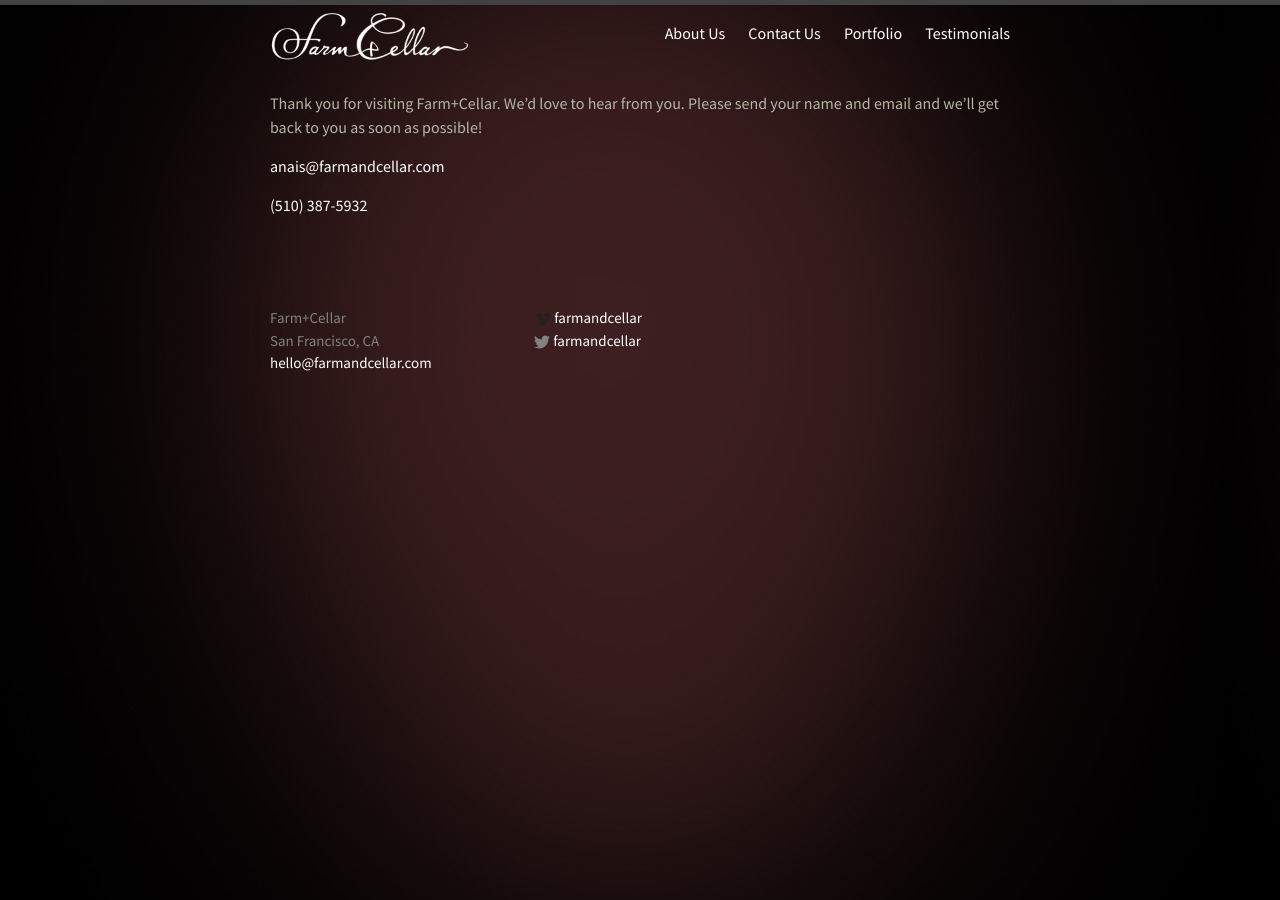
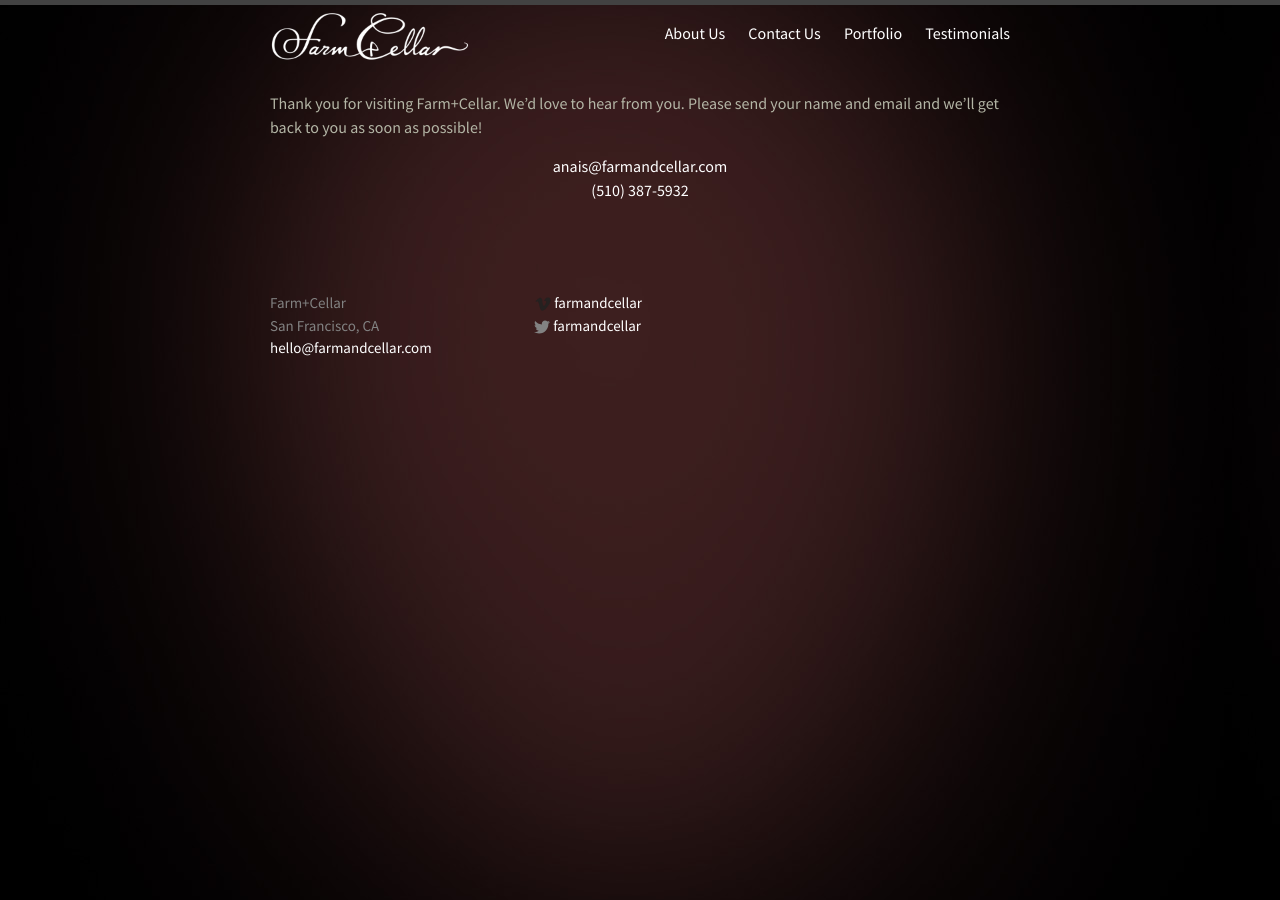
Before and after one commit to farmandcellar/farmandcellar.github.io, a Jekyll site: the page built from contact-us.md, in a window 1280 px wide. Built offline with Jekyll 4.4.1, drawn with Linux system fonts in a browser that asks for light colours.

Commit message:
center contact info

```diff
--- a/contact-us.md
+++ b/contact-us.md
@@ -4,8 +4,14 @@
 permalink: /contact-us/
 ---
 
+<p>
 Thank you for visiting Farm+Cellar. We’d love to hear from you. Please send your name and email and we’ll get back to you as soon as possible!
+</p>
 
-[anais@farmandcellar.com](mailto:anais@farmandcellar.com)
+<div class="center">
+    <a href="mailto:anais@farmandcellar.com">anais@farmandcellar.com</a>
+</div>
 
-[(510) 387-5932](tel:+15103875932)
+<div class="center">
+    <a href="tel:+15103875932">(510) 387-5932</a>
+</div>
--- a/css/main.scss
+++ b/css/main.scss
@@ -90,3 +90,7 @@
 .home .flex-direction-nav a {
     height: inherit
 }
+
+.center {
+    text-align: center;
+}
```
